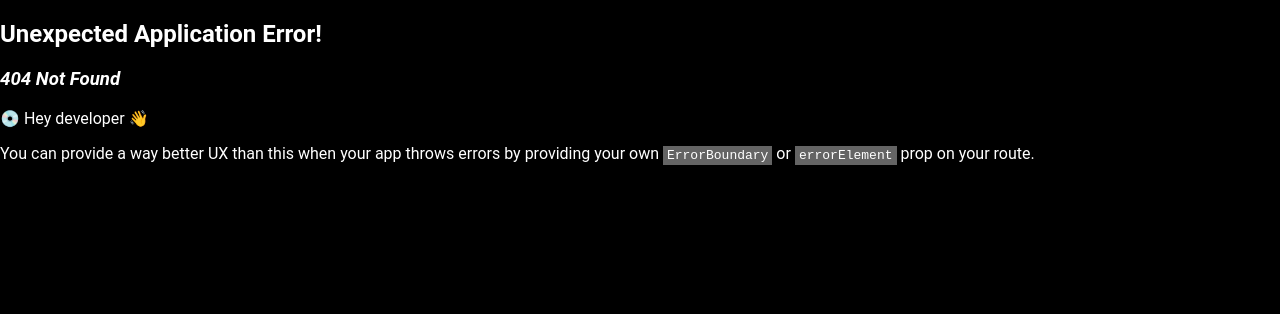
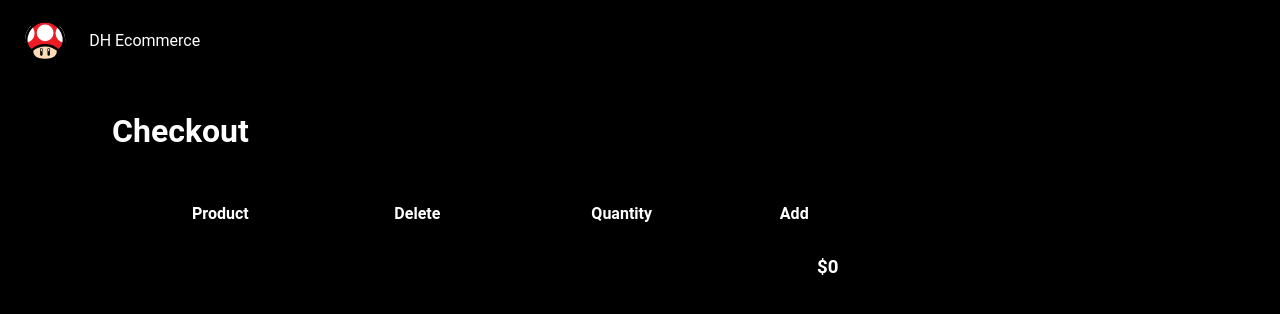
Before and after one commit to natanaelDominguez28/practica-ecommerce, a React (Vite) app: page /checkout in a window 1280 px wide. Before the commit this address had no page. Shown: the top 314 px of the page. Built offline with nearby package versions, Linux system fonts and the light colour scheme.

Commit message:
se agregó la página checkout, se modificó el componente cartmodal y se utilizó navigate

```diff
--- a/src/components/ui/Navbar/Navbar.tsx
+++ b/src/components/ui/Navbar/Navbar.tsx
@@ -4,6 +4,7 @@ import styles from './Navbar.module.css'
 import { useState } from 'react'
 import { CartModal } from '../CartModal'
 import useCartContext from '../../../hooks/useCartContext'
+import { useLocation, useNavigate } from 'react-router-dom'
 
 export const Navbar = () => {
 
@@ -11,23 +12,34 @@ export const Navbar = () => {
 
     const {state:{cartItems}} = useCartContext()
 
+    const navigate = useNavigate();
+    const location = useLocation();
+
     const handleShowCartModal = () => {
         setShowCartModal(!showCartModal)
     }
 
+    const handleNavigateToHome = () => {
+        navigate('/')
+    }
+
   return (
     <div className={styles.navbarContainer}>
-        <div className={styles.navbarDetail}>
+        <div className={styles.navbarDetail} onClick={handleNavigateToHome}>
             <img src={Logo} alt="logo de Ecommerce" width={50} height={50} />
             <div>
                 <span>DH Ecommerce</span>
             </div>
         </div>
-        <div className={styles.navbarCartContainer}>
-            <p className={styles.navbarTextAmount}>{cartItems.length}</p>
-            <img src={Cart} alt="carrito" onClick={handleShowCartModal} />
-        </div>
-        {showCartModal && <CartModal handleShowCartModal={handleShowCartModal} />}
+        {location.pathname !== '/checkout' && (
+            <>
+            <div className={styles.navbarCartContainer}>
+                <p className={styles.navbarTextAmount}>{cartItems.length}</p>
+                <img src={Cart} alt="carrito" onClick={handleShowCartModal} />
+            </div>
+            {showCartModal && <CartModal handleShowCartModal={handleShowCartModal} />}
+            </>
+        )}
     </div>
   )
 }
--- /dev/null
+++ b/src/components/ui/Table/Table.module.css
@@ -0,0 +1,56 @@
+.modalTable{
+    background-color:rgb(0 0 0 / 0.92);
+    border-collapse: collapse;
+    border-radius: 5px;
+    border-spacing: 0;
+    color: #fff;
+    margin-top: 2rem;
+    padding: 1rem;
+    width: 100%;
+}
+
+.modalTable tbody tr{
+    border-bottom: 1px solid #c0b9b95f;
+}
+
+.modalTable tbody tr:last-child{
+    border-bottom: none;
+}
+
+.modalTable tbody tr td{
+    padding: 10px;
+    text-align: center;
+}
+
+.modalButtonAdd{
+    all:unset;
+    background-color: #EDB00F;
+    border-radius: 5px;
+    border: none;
+    color: #fff;
+    cursor: pointer;
+    font-size: 1rem;
+    padding: 5px;
+    text-align: center;
+    width: 95%;
+}
+
+.modalButtonRemove {
+    all:unset;
+    background-color: #FF4C4C;
+    border-radius: 5px;
+    border: none;
+    color: #fff;
+    cursor: pointer;
+    font-size: 1rem;
+    padding: 5px;
+    text-align: center;
+    width: 95%;
+}
+
+.modalTotalContainer {
+    align-items: center;
+    display: flex;
+    justify-content: flex-end;
+    padding: 0.8rem;
+}
--- /dev/null
+++ b/src/components/ui/Table/Table.tsx
@@ -0,0 +1,61 @@
+import type { CartProduct } from '../../../interface';
+import useCartContext from '../../../hooks/useCartContext';
+import styles from './Table.module.css';
+
+export const Table = () => {
+
+        const {state:{cartItems}, dispatch} = useCartContext();
+
+    const removeToCart = (item: CartProduct) => {
+        dispatch ({type: "REMOVE_FROM_CART", payload: item})
+    }
+
+    const addToCart = (item: CartProduct) => {
+        dispatch ({type: "ADD_TO_CART", payload: item})
+    }
+
+    const totalPay = () => {
+        const total = cartItems.reduce((acc, item)=>{
+            return acc + item.price * item.quantity
+        },0)
+
+        return total;
+    }
+
+  return (
+    <>
+        <table className={styles.modalTable}>
+            <thead>
+                <tr>
+                    <th>Product</th>
+                    <th>Delete</th>
+                    <th>Quantity</th>
+                    <th>Add</th>
+                </tr>
+            </thead>
+            <tbody>
+                {cartItems.map(item => (
+                    <tr key={item.id}>
+                    <td>
+                        <p>{item.name}</p>
+                    </td>
+                    <td>
+                        <button className={styles.modalButtonRemove} onClick={() => removeToCart(item)}>-1</button>
+                    </td>
+                    <td>
+                        <p>{item.quantity}</p>
+                    </td>
+                    <td>
+                        <button className={styles.modalButtonAdd}
+                        onClick={() => addToCart(item)}>+1</button>
+                    </td>
+                </tr>
+                ))}
+            </tbody>
+        </table>
+        <div className={styles.modalTotalContainer}>
+            <h3>${totalPay()}</h3>
+        </div>
+    </>
+  )
+}
--- a/src/main.tsx
+++ b/src/main.tsx
@@ -4,8 +4,8 @@ import './index.css'
 import { createBrowserRouter, RouterProvider } from 'react-router-dom'
 import { LayoutMain } from './components/Layouts/LayoutMain.tsx'
 import Home from './pages/Home/Home.tsx'
-import Cart from './pages/Cart/Cart.tsx'
 import { CartProvider } from './context/CartProvider.tsx'
+import Checkout from './pages/Checkout/Checkout.tsx'
 
 const router = createBrowserRouter([
   {
@@ -13,7 +13,7 @@ const router = createBrowserRouter([
     element: <LayoutMain />,
     children: [
       {index:true, element:<Home />},
-      {path:'/cart', element:<Cart />}
+      {path:'/checkout', element:<Checkout />}
     ]
   }
 ])
--- a/src/pages/Cart/Cart.tsx
+++ /dev/null
@@ -1,9 +0,0 @@
-const Cart = () => {
-  return (
-    <div>
-      Cart
-    </div>
-  )
-}
-
-export default Cart
--- /dev/null
+++ b/src/pages/Checkout/Checkout.module.css
@@ -0,0 +1,14 @@
+.container {
+    margin: 7rem;
+}
+
+.title {
+    color: #fff;
+    font-size: 2rem;
+}
+
+.grid {
+    display: grid;
+    grid-template-columns: 70% 30%;
+    gap:2rem;
+}
--- /dev/null
+++ b/src/pages/Checkout/Checkout.tsx
@@ -0,0 +1,21 @@
+import { Table } from "../../components/ui/Table/Table"
+import styles from './Checkout.module.css';
+
+const Checkout = () => {
+  return (
+    <div className={styles.container}>
+      <h1 className={styles.title}>Checkout</h1>
+      <div className={styles.grid}>
+        <div>
+          <Table />
+        </div>
+        <div>
+          {/* Formulario con tarjetas */}
+        </div>
+      </div>
+
+    </div>
+  )
+}
+
+export default Checkout
```
Also changed, not shown: src/components/ui/CartModal/CartModal.tsx (+9 -51 lines).
